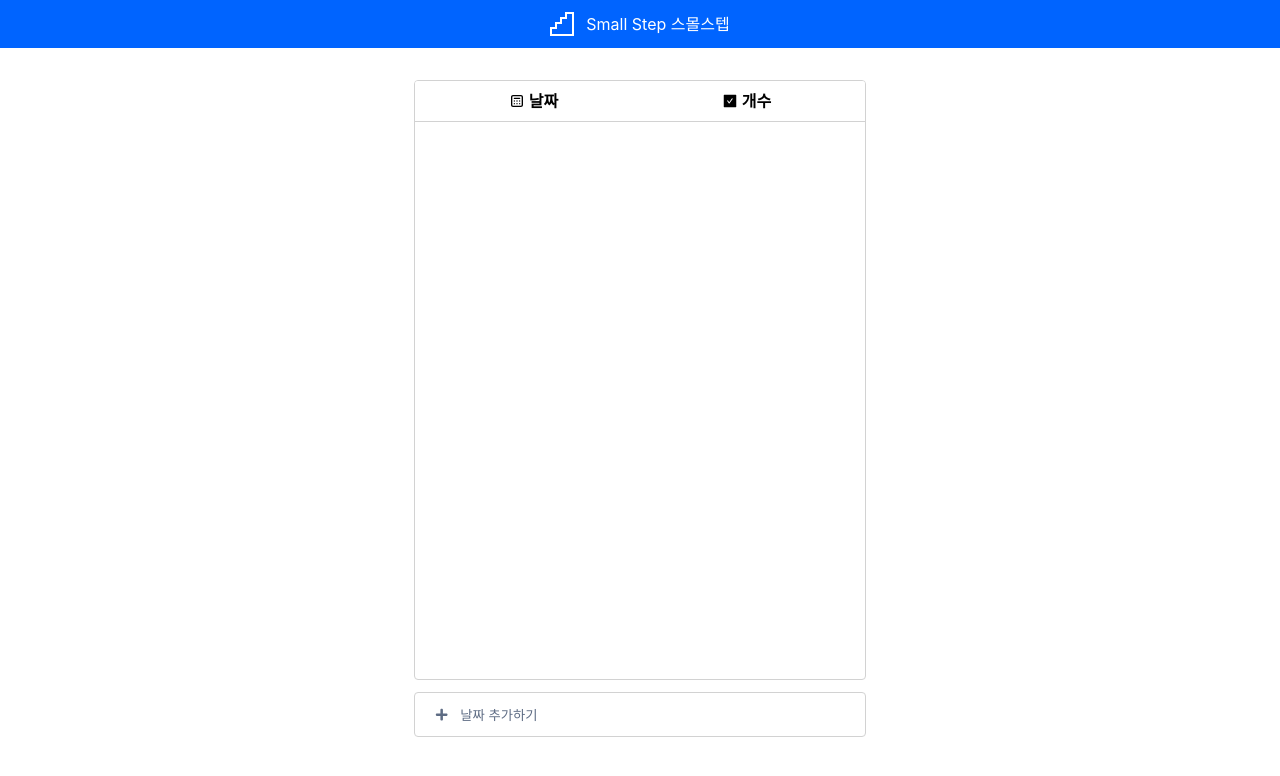
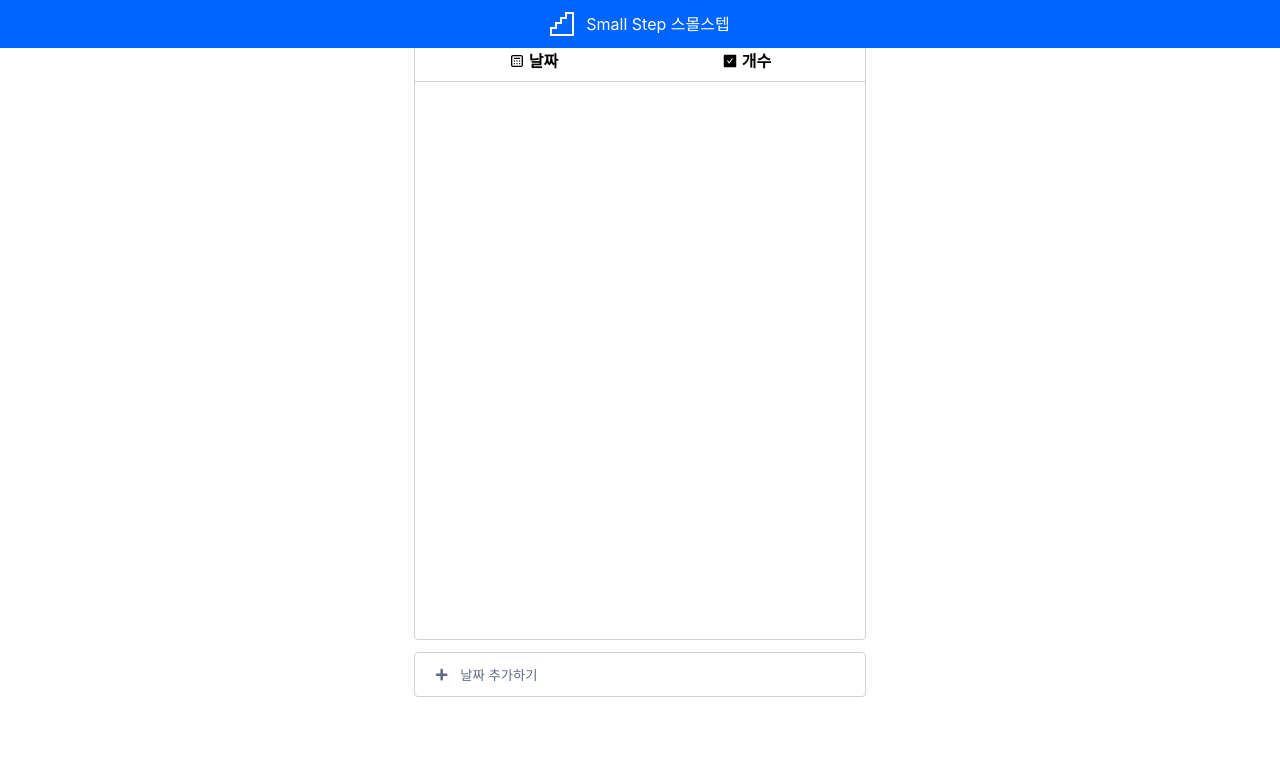
Before and after one commit to LeeSeongJinCa/Small-Step-Planner, a React (Create React App) app: page / in a window 1280 px wide. Shown: the top 776 px of the page. Built offline with nearby package versions, Linux system fonts and the light colour scheme.

Commit message:
refactor(Manage) : separate manage component

```diff
--- /dev/null
+++ b/src/components/manage/DateHead.tsx
@@ -0,0 +1,53 @@
+import styled from "@emotion/styled";
+
+import { AiFillDelete, AiFillCheckSquare, CgCalendarDates } from "../assets";
+
+type Props = {
+  removeDates: string[];
+  onClickDeleteByBatch: () => void;
+};
+
+export const DateHead = ({ removeDates, onClickDeleteByBatch }: Props) => {
+  return (
+    <DateHeadWrap className="flex-center">
+      {removeDates.length > 0 && (
+        <AiFillDelete onClick={onClickDeleteByBatch} />
+      )}
+      <span className="flex-center">
+        <CgCalendarDates /> 날짜
+      </span>
+      <span className="flex-center">
+        <AiFillCheckSquare /> 개수
+      </span>
+    </DateHeadWrap>
+  );
+};
+
+const DateHeadWrap = styled.li`
+  position: sticky;
+  top: 0;
+  left: 0;
+  padding: 12px;
+  border-bottom: 1px solid #d2d2d2;
+  background-color: white;
+  z-index: 1;
+  font-weight: bold;
+  span {
+    width: 50%;
+    text-align: center;
+    > svg {
+      margin-right: 4px;
+    }
+  }
+  > svg {
+    position: absolute;
+    top: 50%;
+    left: 4px;
+    transform: translate(0, -50%);
+    width: 16px;
+    height: 16px;
+    cursor: pointer;
+  }
+`;
+
+export default DateHead;
--- a/src/components/manage/Manage.tsx
+++ /dev/null
@@ -1,101 +0,0 @@
-import { useState } from "react";
-import styled from "@emotion/styled";
-
-import AddDate from "./AddDate";
-import Dates from "./Dates";
-
-import { AiFillDelete, AiFillCheckSquare, CgCalendarDates } from "../assets";
-import { useSmallSteps } from "../../utils/hooks";
-
-export const Manage = () => {
-  const { dates, removeSmallStepDate } = useSmallSteps();
-  const [removeDates, setRemoveDates] = useState<string[]>([]);
-
-  const toggleToRemoveDates = (date: string) => {
-    const aIdx = removeDates.findIndex((_date) => _date === date);
-    const copy = [...removeDates];
-
-    aIdx === -1 ? copy.push(date) : copy.splice(aIdx, 1);
-    setRemoveDates(copy);
-  };
-
-  const onClickDeleteByBatch = () => {
-    if (!window.confirm(`${removeDates.length}개를 삭제하시겠습니까?`)) return;
-
-    removeSmallStepDate(removeDates);
-    setRemoveDates([]);
-  };
-
-  return (
-    <ManageWrap>
-      <ul>
-        <li className="flex-center">
-          {removeDates.length > 0 && (
-            <AiFillDelete onClick={onClickDeleteByBatch} />
-          )}
-          <span className="flex-center">
-            <CgCalendarDates /> 날짜
-          </span>
-          <span className="flex-center">
-            <AiFillCheckSquare /> 개수
-          </span>
-        </li>
-        <Dates
-          dates={dates}
-          removeDates={removeDates}
-          toggleToRemoveDates={toggleToRemoveDates}
-        />
-      </ul>
-      <AddDate dates={dates} />
-    </ManageWrap>
-  );
-};
-
-const ManageWrap = styled.main`
-  max-width: 500px;
-  margin: 80px auto;
-  padding: 0 24px;
-  > ul {
-    height: 600px;
-    border: 1px solid #d2d2d2;
-    border-radius: 4px;
-    overflow-y: auto;
-    ::-webkit-scrollbar {
-      width: 4px;
-    }
-    ::-webkit-scrollbar-track {
-      background: white;
-    }
-    ::-webkit-scrollbar-thumb {
-      background: #d2d2d2;
-    }
-    > li:first-of-type {
-      position: sticky;
-      top: 0;
-      left: 0;
-      padding: 12px;
-      border-bottom: 1px solid #d2d2d2;
-      background-color: white;
-      z-index: 1;
-      font-weight: bold;
-      span {
-        width: 50%;
-        text-align: center;
-        > svg {
-          margin-right: 4px;
-        }
-      }
-      > svg {
-        position: absolute;
-        top: 50%;
-        left: 4px;
-        transform: translate(0, -50%);
-        width: 16px;
-        height: 16px;
-        cursor: pointer;
-      }
-    }
-  }
-`;
-
-export default Manage;
--- a/src/components/manage/index.ts
+++ b/src/components/manage/index.ts
@@ -1 +1,4 @@
-export * from "./Manage";
+export { default as AddDate } from "./AddDate";
+export { default as AddDateInput } from "./AddDateInput";
+export { default as Dates } from "./Dates";
+export { default as DateHead } from "./DateHead";
--- a/src/pages/Manage.tsx
+++ b/src/pages/Manage.tsx
@@ -1,16 +1,69 @@
-import { useEffect } from "react";
+import { useCallback, useEffect, useState } from "react";
+import styled from "@emotion/styled";
 
-import { Manage } from "../components";
+import { AddDate, Dates, DateHead } from "../components";
 import { useSmallSteps } from "../utils/hooks";
 
-const ManagePage = () => {
-  const { setSmallSteps } = useSmallSteps();
+export const Manage = () => {
+  const { dates, setSmallSteps, removeSmallStepDate } = useSmallSteps();
+  const [removeDates, setRemoveDates] = useState<string[]>([]);
+
+  const toggleToRemoveDates = (date: string) => {
+    const aIdx = removeDates.findIndex((_date) => _date === date);
+    const copy = [...removeDates];
+
+    aIdx === -1 ? copy.push(date) : copy.splice(aIdx, 1);
+    setRemoveDates(copy);
+  };
+
+  const onClickDeleteByBatch = useCallback(() => {
+    if (!window.confirm(`${removeDates.length}개를 삭제하시겠습니까?`)) return;
+
+    removeSmallStepDate(removeDates);
+    setRemoveDates([]);
+  }, [removeDates]);
 
   useEffect(() => {
     setSmallSteps([]);
   }, []);
 
-  return <Manage />;
+  return (
+    <ManageWrap>
+      <ul>
+        <DateHead
+          removeDates={removeDates}
+          onClickDeleteByBatch={onClickDeleteByBatch}
+        />
+        <Dates
+          dates={dates}
+          removeDates={removeDates}
+          toggleToRemoveDates={toggleToRemoveDates}
+        />
+      </ul>
+      <AddDate dates={dates} />
+    </ManageWrap>
+  );
 };
 
-export default ManagePage;
+const ManageWrap = styled.main`
+  max-width: 500px;
+  margin: 40px auto;
+  padding: 0 24px;
+  > ul {
+    height: 600px;
+    border: 1px solid #d2d2d2;
+    border-radius: 4px;
+    overflow-y: auto;
+    ::-webkit-scrollbar {
+      width: 4px;
+    }
+    ::-webkit-scrollbar-track {
+      background: white;
+    }
+    ::-webkit-scrollbar-thumb {
+      background: #d2d2d2;
+    }
+  }
+`;
+
+export default Manage;
```
